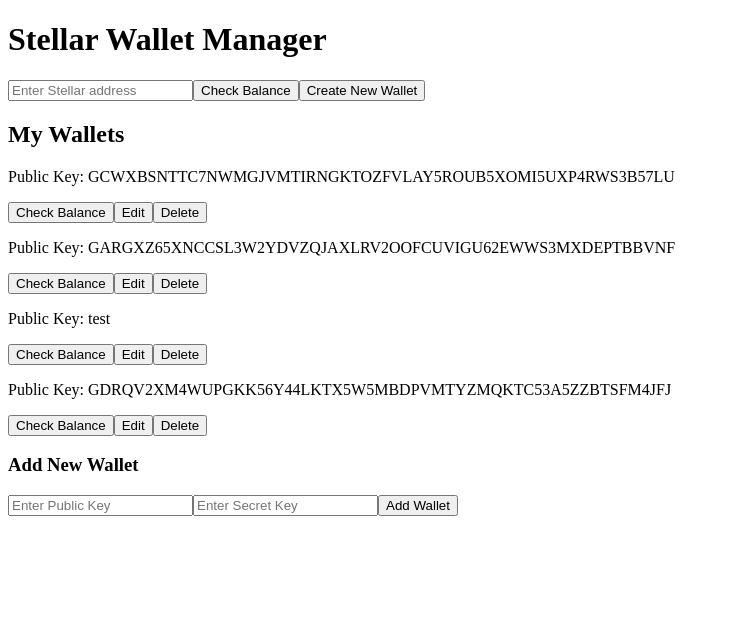
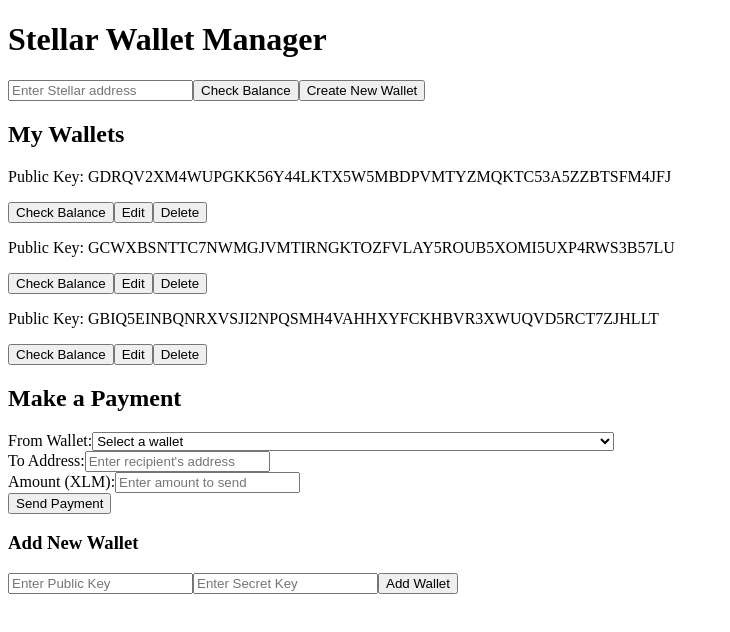
Before and after one commit to Markshepstone/reactwallet, a Next.js app: page / in a window 1280 px wide. Shown: the top 632 px of the page, without its empty margins (0-730 px from the left). Built offline with nearby package versions, Linux system fonts and the light colour scheme.

Commit message:
send function working to binance

```diff
--- /dev/null
+++ b/app/api/makePayment/route.ts
@@ -0,0 +1,69 @@
+// File: reactwallet/app/api/makePayment/route.ts
+
+import { NextResponse } from 'next/server';
+import fs from 'fs/promises';
+import path from 'path';
+import StellarSdk from 'stellar-sdk';
+
+export async function POST(request: Request) {
+  try {
+    const { fromPublicKey, toAddress, amount } = await request.json();
+
+    // Retrieve the secret key for the fromPublicKey
+    const filePath = path.join(process.cwd(), 'wallets.json');
+    const data = await fs.readFile(filePath, 'utf-8');
+    const wallets = JSON.parse(data);
+    const wallet = wallets.find((w: {publicKey: string}) => w.publicKey === fromPublicKey);
+
+    if (!wallet) {
+      return NextResponse.json({ error: 'Source wallet not found' }, { status: 404 });
+    }
+
+    // Use the live Stellar network
+    const server = new StellarSdk.Horizon.Server('https://horizon.stellar.org');
+    const sourceKeys = StellarSdk.Keypair.fromSecret(wallet.secretKey);
+
+    let transaction;
+
+    const sourceAccount = await server.loadAccount(sourceKeys.publicKey());
+
+    // Check if destination account exists
+    try {
+      await server.loadAccount(toAddress);
+    } catch (e) {
+      if (e instanceof StellarSdk.NotFoundError) {
+        // Destination account doesn't exist
+        return NextResponse.json({ error: 'Destination account does not exist' }, { status: 400 });
+      } else {
+        throw e; // Re-throw if it's a different error
+      }
+    }
+
+    // If we reach here, the account exists, so let's make the payment
+    transaction = new StellarSdk.TransactionBuilder(sourceAccount, {
+      fee: StellarSdk.BASE_FEE,
+      networkPassphrase: StellarSdk.Networks.PUBLIC, // Use the public network
+    })
+      .addOperation(
+        StellarSdk.Operation.payment({
+          destination: toAddress,
+          asset: StellarSdk.Asset.native(),
+          amount: amount.toString(),
+        }),
+      )
+      .addMemo(StellarSdk.Memo.text('Payment from wallet app'))
+      .setTimeout(180)
+      .build();
+
+    transaction.sign(sourceKeys);
+    const result = await server.submitTransaction(transaction);
+
+    return NextResponse.json({
+      message: 'Payment successful',
+      transactionHash: result.hash
+    });
+  } catch (error) {
+    console.error('Error making payment:', error);
+    return NextResponse.json({ error: 'Error making payment: ' + (error as Error).message }, { status: 500 });
+  }
+}
--- a/app/api/walletInfo/route.ts
+++ b/app/api/walletInfo/route.ts
@@ -1,12 +1,7 @@
-//Do not remove the comments
-//location of this file reactwallet/app/api/walletInfo/route.ts
-
+// File: reactwallet/app/api/walletInfo/route.ts
 
 import { NextResponse } from 'next/server';
-import pkg from 'stellar-sdk';
-
-const { Horizon } = pkg;
-const { Server } = Horizon;
+import StellarSdk from 'stellar-sdk';
 
 export async function GET(request: Request) {
   const { searchParams } = new URL(request.url);
@@ -17,7 +12,7 @@
   }
 
   try {
-    const server = new Server('https://horizon.stellar.org');
+    const server = new StellarSdk.Horizon.Server('https://horizon.stellar.org');
     const account = await server.loadAccount(address);
     const balances = account.balances.filter((b: any) => b.asset_type === 'native');
 
@@ -27,7 +22,7 @@
       return NextResponse.json({ balance: '0' });
     }
   } catch (error) {
-    console.error('Error fetching walletInfo:', error);
-    return NextResponse.json({ error: 'Error wallet Info: ' + (error as Error).message }, { status: 500 });
+    console.error('Error fetching Stellar wallet info:', error);
+    return NextResponse.json({ error: 'Error fetching wallet info: ' + (error as Error).message }, { status: 500 });
   }
 }
--- /dev/null
+++ b/components/PaymentForm.tsx
@@ -0,0 +1,112 @@
+// File: reactwallet/components/PaymentForm.tsx
+
+'use client';
+
+import React, { useState } from 'react';
+
+interface Wallet {
+  publicKey: string;
+}
+
+interface PaymentFormProps {
+  wallets: Wallet[];
+}
+
+const PaymentForm: React.FC<PaymentFormProps> = ({ wallets }) => {
+  const [fromWallet, setFromWallet] = useState('');
+  const [toAddress, setToAddress] = useState('');
+  const [amount, setAmount] = useState('');
+  const [error, setError] = useState<string | null>(null);
+  const [success, setSuccess] = useState<string | null>(null);
+
+  const handlePayment = async (e: React.FormEvent) => {
+    e.preventDefault();
+    setError(null);
+    setSuccess(null);
+
+    if (!fromWallet || !toAddress || !amount) {
+      setError('All fields are required');
+      return;
+    }
+
+    try {
+      const response = await fetch('/api/makePayment', {
+        method: 'POST',
+        headers: {
+          'Content-Type': 'application/json',
+        },
+        body: JSON.stringify({
+          fromPublicKey: fromWallet,
+          toAddress,
+          amount,
+        }),
+      });
+
+      const data = await response.json();
+
+      if (response.ok) {
+        setSuccess(`Payment successful! Transaction hash: ${data.transactionHash}`);
+        setToAddress('');
+        setAmount('');
+      } else {
+        throw new Error(data.error || 'Payment failed');
+      }
+    } catch (err) {
+      setError('Error making payment. Please try again.');
+    }
+  };
+
+  return (
+    <div className="p-4 border rounded mt-8">
+      <h2 className="text-2xl font-bold mb-4">Make a Payment</h2>
+      <form onSubmit={handlePayment}>
+        <div className="mb-4">
+          <label className="block mb-2">From Wallet:</label>
+          <select
+            value={fromWallet}
+            onChange={(e) => setFromWallet(e.target.value)}
+            className="w-full p-2 border rounded"
+          >
+            <option value="">Select a wallet</option>
+            {wallets.map((wallet) => (
+              <option key={wallet.publicKey} value={wallet.publicKey}>
+                {wallet.publicKey}
+              </option>
+            ))}
+          </select>
+        </div>
+        <div className="mb-4">
+          <label className="block mb-2">To Address:</label>
+          <input
+            type="text"
+            value={toAddress}
+            onChange={(e) => setToAddress(e.target.value)}
+            className="w-full p-2 border rounded"
+            placeholder="Enter recipient's address"
+          />
+        </div>
+        <div className="mb-4">
+          <label className="block mb-2">Amount (XLM):</label>
+          <input
+            type="number"
+            value={amount}
+            onChange={(e) => setAmount(e.target.value)}
+            className="w-full p-2 border rounded"
+            placeholder="Enter amount to send"
+            step="0.0000001"
+          />
+        </div>
+        <button
+          type="submit"
+          className="w-full p-2 bg-blue-500 text-white rounded hover:bg-blue-600"
+        >
+          Send Payment
+        </button>
+      </form>
+      {error && <p className="mt-4 text-red-500">{error}</p>}
+      {success && <p className="mt-4 text-green-500">{success}</p>}
+    </div>
+  );
+};
+
+export default PaymentForm;
--- a/components/WalletList.tsx
+++ b/components/WalletList.tsx
@@ -3,6 +3,7 @@
 'use client';
 
 import React, { useState, useEffect } from 'react';
+import PaymentForm from './PaymentForm';
 
 interface Wallet {
   publicKey: string;
@@ -208,6 +209,12 @@
           )}
         </div>
       ))}
+
+
+      <PaymentForm wallets={wallets} />
+
+
+
       <div className="mt-8">
         <h3 className="text-xl font-bold mb-2">Add New Wallet</h3>
         <input
--- a/wallets.json
+++ b/wallets.json
@@ -1,18 +1,14 @@
 [
-  {
-    "publicKey": "GCWXBSNTTC7NWMGJVMTIRNGKTOZFVLAY5ROUB5XOMI5UXP4RWS3B57LU",
-    "secretKey": "not my wallet"
-  },
-  {
-    "publicKey": "GARGXZ65XNCCSL3W2YDVZQJAXLRV2OOFCUVIGU62EWWS3MXDEPTBBVNF",
-    "secretKey": "old"
-  },
-  {
-    "publicKey": "test",
-    "secretKey": "wefwf"
-  },
   {
     "publicKey": "GDRQV2XM4WUPGKK56Y44LKTX5W5MBDPVMTYZMQKTC53A5ZZBTSFM4JFJ",
     "secretKey": "SAC3IUKRY6223HMRSC7SUJ4N6BLCP24GRTPITPM63DDLM5XZMZZERPBC"
+  },
+  {
+    "publicKey": "GCWXBSNTTC7NWMGJVMTIRNGKTOZFVLAY5ROUB5XOMI5UXP4RWS3B57LU",
+    "secretKey": "uu"
+  },
+  {
+    "publicKey": "GBIQ5EINBQNRXVSJI2NPQSMH4VAHHXYFCKHBVR3XWUQVD5RCT7ZJHLLT",
+    "secretKey": "SATWOINGWQVTJ3M3NV2UFFAHPVTXQB74ILGKLRZXBPZWLYLHH3VZHBFJ"
   }
 ]
```
